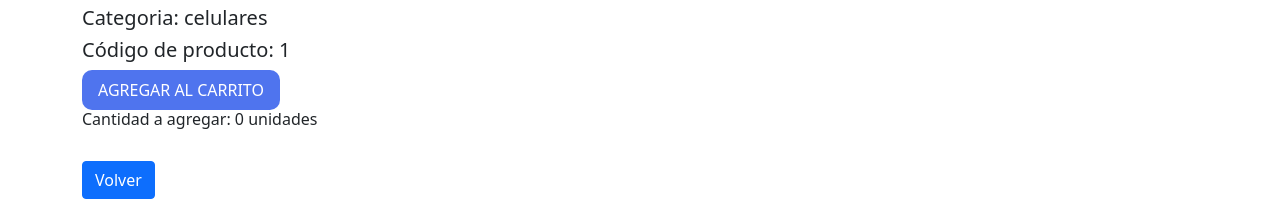
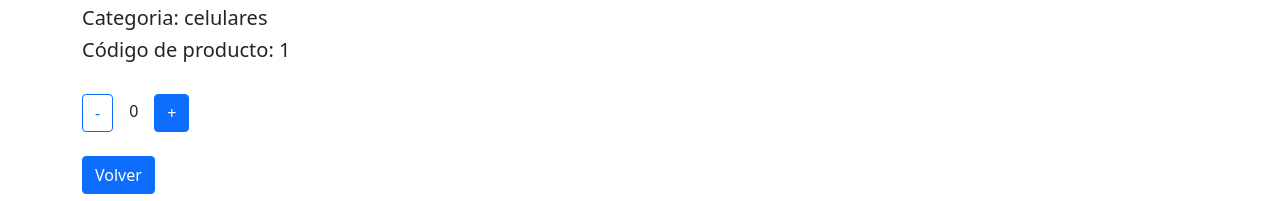
Before and after one commit to JuaniGreco/react-ecommerce, a React (Create React App) app: page /detail/1 in a window 1280 px wide. Shown: the part 627-828 px from the top of the page. Built offline with nearby package versions, Linux system fonts and the light colour scheme.

Commit message:
Contador iniciado

```diff
--- /dev/null
+++ b/src/components/ItemCount/ItemCount.js
@@ -0,0 +1,21 @@
+import { useState } from 'react';
+
+export const ItemCount = () => {
+    const [counter, setCounter] = useState(0)
+
+    const sumar = () => {
+        setCounter( counter + 1)
+    }
+
+    const restar = () => {
+        setCounter( counter - 1)
+    }
+
+    return (
+        <div>
+            <button className="btn btn-outline-primary" onClick={restar}>-</button>
+            <span className="mx-3">{counter}</span>
+            <button className="btn btn-primary" onClick= {sumar}>+</button>
+        </div>
+    )
+}
--- a/src/components/ItemDetail/ItemDetail.js
+++ b/src/components/ItemDetail/ItemDetail.js
@@ -1,6 +1,6 @@
 import {Link} from 'react-router-dom';
 import { Button } from "react-bootstrap";
-import { Contador } from "../Contador/Contador";
+import { ItemCount } from "../ItemCount/ItemCount";
 
 export const ItemDetail = ({id, nombre, img, desc, precio, stock, categoria}) => {
 
@@ -15,7 +15,8 @@ export const ItemDetail = ({id, nombre, img, desc, precio, stock, categoria}) =>
             <h5>Stock: {stock}</h5>
             <h5>Categoria: {categoria}</h5>
             <h5>Código de producto: {id}</h5>
-            <Contador />
+            <br></br>
+            <ItemCount />
             <br></br>
             <Link to = '/'>
                 <Button variant="primary">Volver</Button>
```
